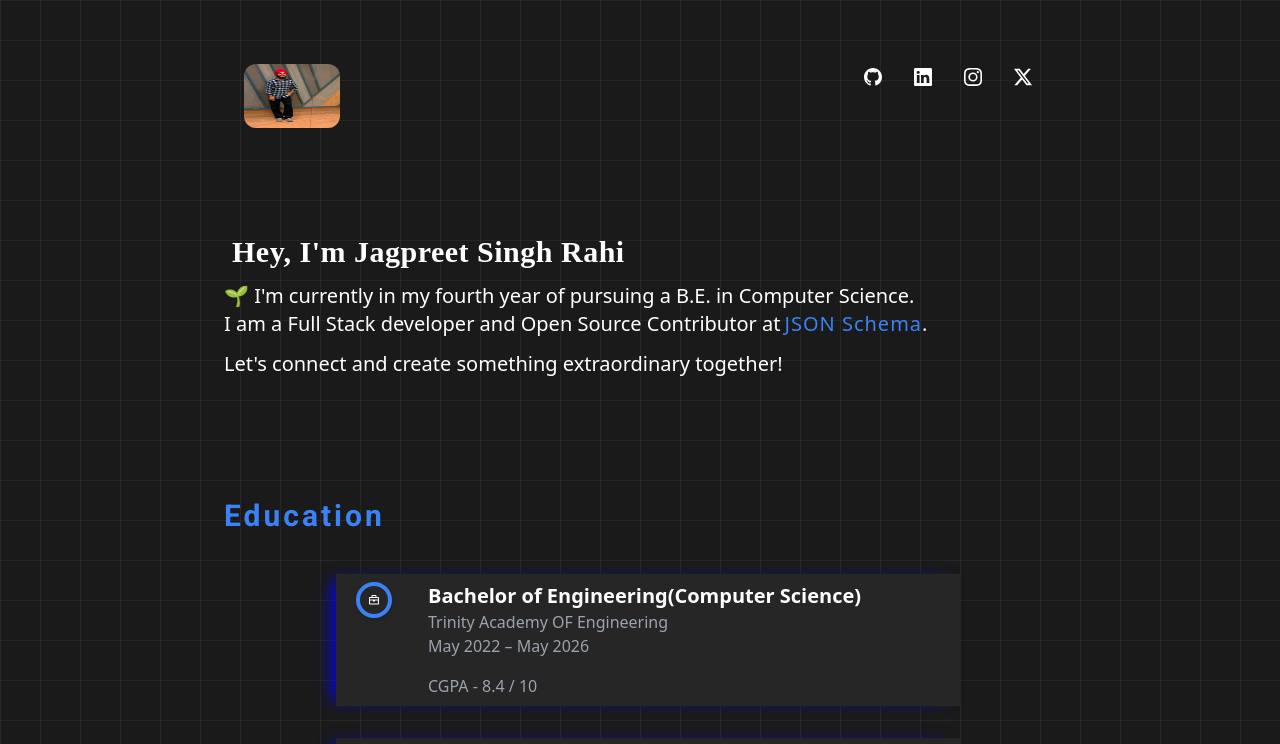
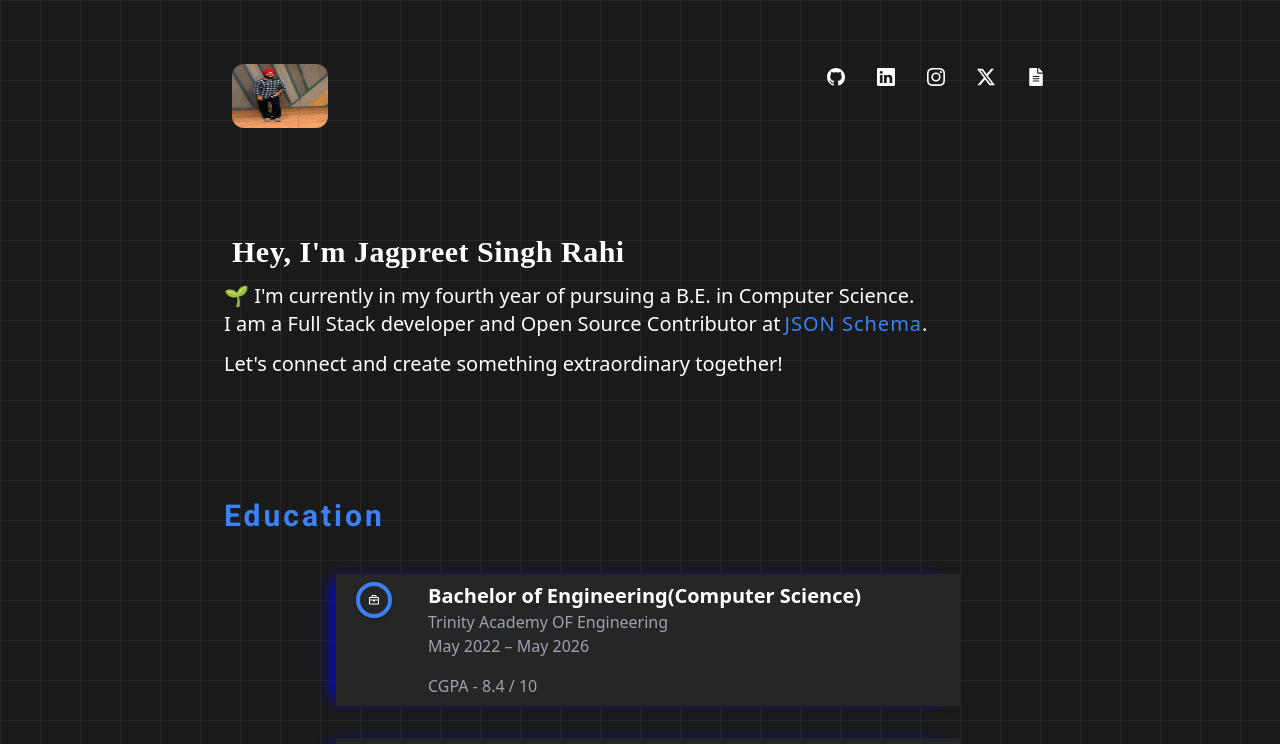
Before and after one commit to jagpreetrahi/jaggi-portfolio, a React (Vite) app: page / in a window 1280 px wide. Shown: the top 744 px of the page. Built offline with nearby package versions, Linux system fonts and the light colour scheme; a web font is replaced by a local one.

Commit message:
Added the resume download functionality

```diff
--- a/src/Component/HeroBar.jsx
+++ b/src/Component/HeroBar.jsx
@@ -1,6 +1,5 @@
 import { motion } from "motion/react"
 import { useMediaQuery } from 'react-responsive';
-
 
 
 function HeroBar(){
--- a/src/Component/NavigationBar.jsx
+++ b/src/Component/NavigationBar.jsx
@@ -1,10 +1,22 @@
+import { useCallback } from "react";
 import { BsLinkedin } from "react-icons/bs";
 import { BsInstagram } from "react-icons/bs";
 import { BsGithub } from "react-icons/bs";
 import { BsTwitterX } from "react-icons/bs";
+import { FaFileAlt } from "react-icons/fa";
 
 
 function NavigationBar() {
+
+  const downloadResume = useCallback(() => {
+      const pdfFile = 'Resume_jaggi.pdf'
+      const link = document.createElement('a');
+      link.href = pdfFile;
+      link.download = "Jagpreet_Singh.pdf"
+      document.body.appendChild(link);
+      link.click();
+      document.body.removeChild(link);
+  }, [])
 
 
   return (
@@ -28,10 +40,11 @@ function NavigationBar() {
 
 
             <ul className="md:mx-5 flex flex-row  gap-6 text-lg md:gap-8 md:p-4">
-                <li><a href="https://github.com/jagpreetrahi" target="_blank"  className="px-2 py-1 md:py-2 md:px-4"><BsGithub/></a></li>
+                <li><a href="https://github.com/jagpreetrahi"  target="_blank"  className="px-2 py-1 md:py-2 md:px-4"><BsGithub/></a></li>
                 <li><a href="https://www.linkedin.com/in/jagpreet-singh-rahi-877396257/" target="_blank"  className="px-2 py-1 md:py-2 md:px-4"><BsLinkedin/></a></li>
                 <li><a href="https://www.instagram.com/jatt_jaggy/"  className="px-2 py-1 md:py-2 md:px-4"><BsInstagram /></a></li>
                 <li><a href="https://x.com/jagpreet_rahi"  target="_blank" className="px-2 py-1 md:py-2 md:px-4"><BsTwitterX/></a></li>
+                <li><a className="px-2 py-1 md:py-2 md:px-4 cursor-pointer" onClick={downloadResume}> <FaFileAlt color="white"/></a></li>
 
 
             </ul>
--- a/src/Component/contact.jsx
+++ b/src/Component/contact.jsx
@@ -11,7 +11,7 @@ const Contact = () => {
     return (
         <>
             <section >
-             <div className="w-fit px-4 py-2 md:w-2/4 mx-auto h-fit border mt-5 rounded-lg mb-10">
+             <div className="w-fit px-4 py-2 md:w-2/4 mx-auto h-auto border mt-5 rounded-lg mb-10">
                  <div className="flex flex-col items-center gap-2">
                     <div className="flex flex-col items-center mt-3 mb-2">
                          <h4 className="contact">Let's Work Together</h4>
@@ -68,15 +68,7 @@ const ContactDetail = ({isClick, onClose}) => {
                                       <a href="tel:+91 9528629522" className="underline text-gray-900">+91 9528629522</a>
                                  </div>
                              </li>
-                             <li>
-                              <div id="detail"  className="w-full px-2 py-1 md:mx-4 md:py-2 rounded-md h-fit bg-blue-400 flex flex-col">
-                                      <FaFileAlt color="white"/>
-                                      <button onClick={resumeDownload} className="contact-details">
-                                            Resume
-                                        </button>
 
-                                 </div>
-                             </li>
 
                          </ul>
                     </div>
```
Also changed, not shown: 1 other file (tests, documents, lock files or other folders).
